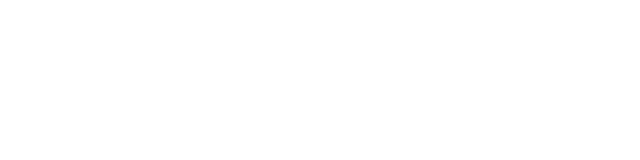
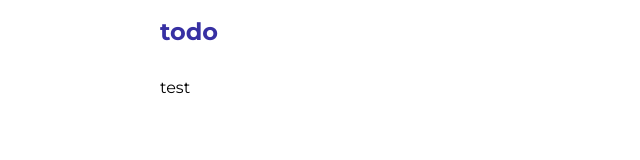
Before and after one commit to Vishal-Kamath/todo-local, a Next.js app: page / in a window 1280 px wide. Shown: the top 160 px of the page, without its empty margins (0-640 px from the left). Built offline with nearby package versions, Linux system fonts and the light colour scheme.

Commit message:
➕Add: base lyout design

```diff
--- a/src/app/layout.tsx
+++ b/src/app/layout.tsx
@@ -1,6 +1,7 @@
 import type { Metadata } from "next";
 import { Montserrat } from "next/font/google";
 import "./globals.css";
+import { cn } from "@/utils/lib";
 
 const montserrat = Montserrat({ subsets: ["latin"] });
 
@@ -15,7 +16,14 @@
 }) {
   return (
     <html lang="en">
-      <body className={montserrat.className}>{children}</body>
+      <body
+        className={cn(montserrat.className, "flex flex-col gap-3 px-padding")}
+      >
+        <header className="py-4">
+          <h1 className="text-2xl font-bold text-indigo-800">todo</h1>
+        </header>
+        {children}
+      </body>
     </html>
   );
 }
--- a/src/app/page.tsx
+++ b/src/app/page.tsx
@@ -1,3 +1,3 @@
 export default function Home() {
-  return <main className=""></main>;
+  return <main className="flex">test</main>;
 }
```
